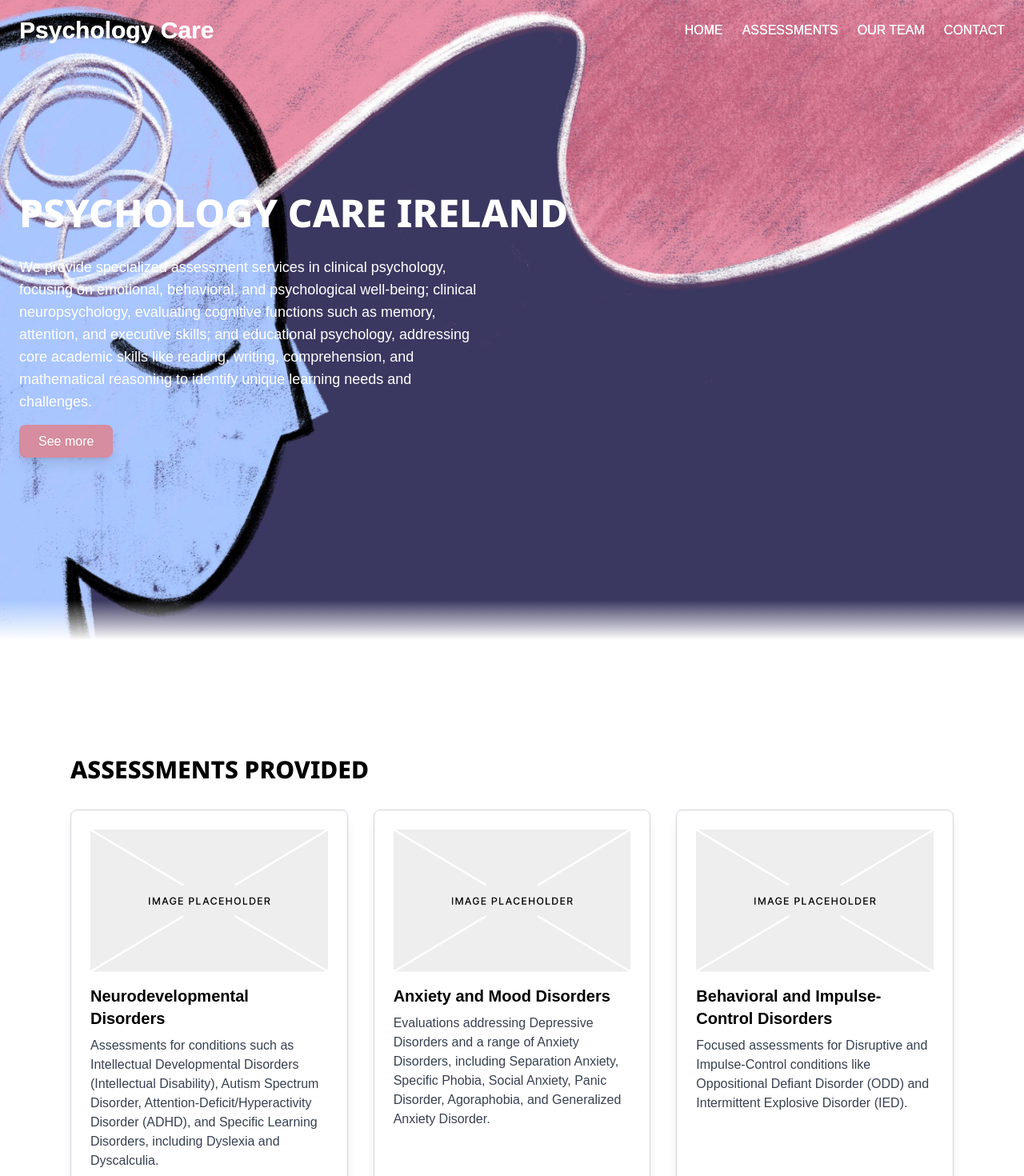
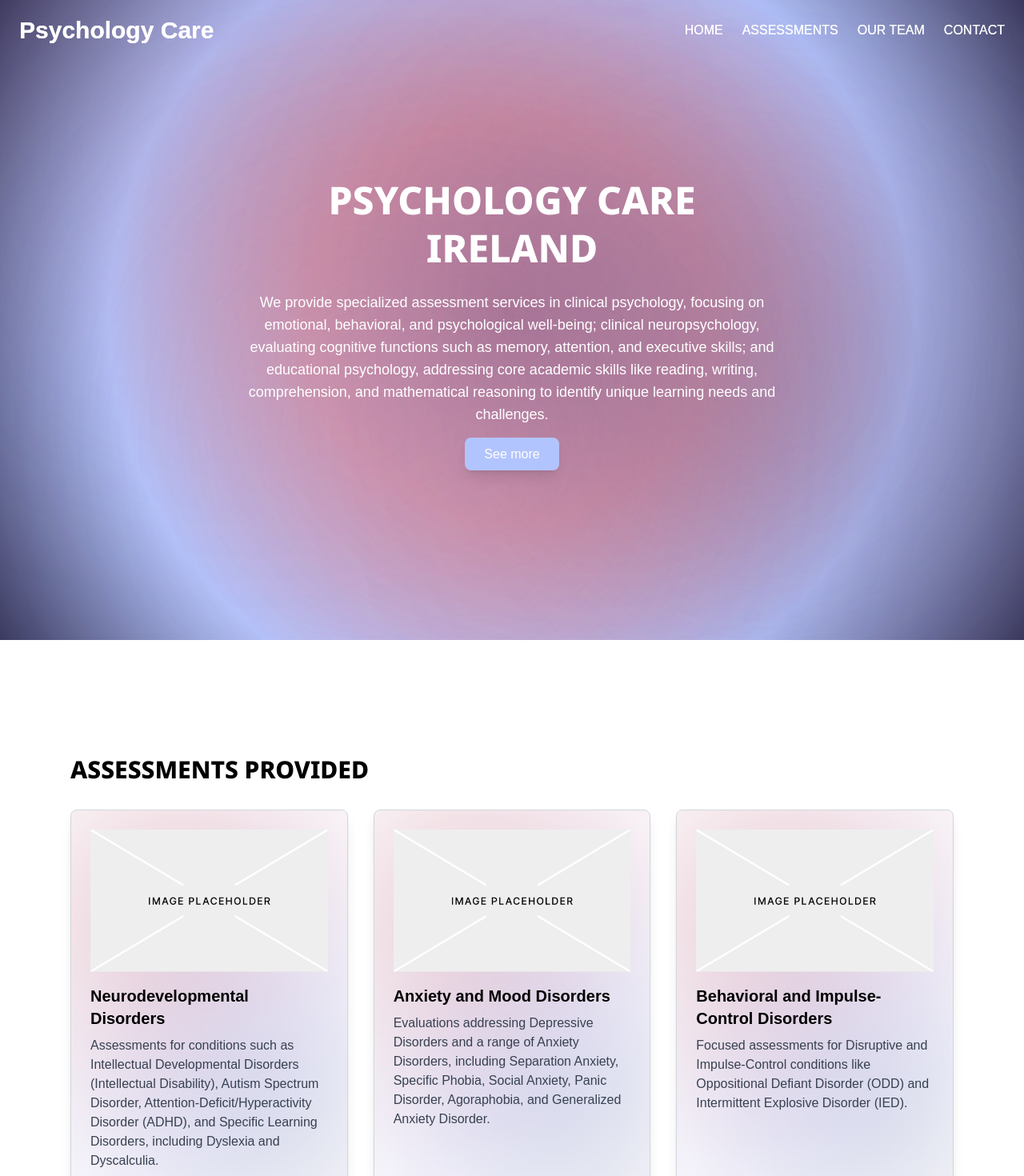
Before and after one commit to MuriloNogr/PsychologyCareIr, a Next.js app: page / in a window 1280 px wide. Shown: the top 1470 px of the page at 80% size. Built offline with nearby package versions, Linux system fonts and the light colour scheme; a web font is replaced by a local one.

Commit message:
new hero background theme with animation, assessments cards new effect added

```diff
--- a/src/components/Assessments.tsx
+++ b/src/components/Assessments.tsx
@@ -3,7 +3,7 @@
 import { useEffect, useState, useRef } from "react";
 import Image from "next/image";
 import Link from "next/link";
-import "@/styles/assessments.css"; // Arquivo de estilos separado
+import "@/styles/assessments.css"; // Arquivo de estilos atualizado
 import { Noto_Sans } from "next/font/google";
 
 const notoSans = Noto_Sans({
@@ -74,7 +74,9 @@ const Assessments = () => {
 
     return (
         <section ref={sectionRef} id="assessments" className="assessments-section">
-            <h2 className={`assessments-title ${notoSans.className}`}>ASSESSMENTS PROVIDED</h2>
+            <h2 className={`assessments-title ${notoSans.className}`}>
+                ASSESSMENTS PROVIDED
+            </h2>
             <div className="assessments-grid">
                 {assessments.map((item, index) => (
                     <Link
@@ -84,6 +86,7 @@ const Assessments = () => {
                             animatedIndexes.includes(index) ? "flash-hover" : ""
                         }`}
                     >
+                        <div className="assessment-gradient"></div>
                         <div className="assessment-image">
                             <Image
                                 src={item.image}
--- a/src/components/Hero.tsx
+++ b/src/components/Hero.tsx
@@ -1,3 +1,6 @@
+"use client";
+
+import { useEffect, useState } from "react";
 import { Noto_Sans } from "next/font/google";
 import "@/styles/hero.css";
 
@@ -8,12 +11,32 @@ const notoSans = Noto_Sans({
 });
 
 const Hero = () => {
+    const [isVisible, setIsVisible] = useState(false);
+
+    useEffect(() => {
+        setTimeout(() => {
+            setIsVisible(true);
+        }, 200); // Delay para suavizar a entrada do texto
+    }, []);
+
     return (
         <section className="hero">
+            {/* Aurora Background */}
+            <div className="aurora-container">
+                <div className="aurora"></div>
+                <div className="aurora"></div>
+                <div className="aurora"></div>
+                <div className="aurora"></div>
+                <div className="aurora"></div>
+                <div className="aurora"></div>
+            </div>
+
             <div className="hero-container">
-                {/* Texto */}
-                <div className="hero-text">
-                    <h1 className={`hero-title ${notoSans.className}`}>PSYCHOLOGY CARE IRELAND</h1>
+                {/* Texto principal com Fade-in */}
+                <div className={`hero-text ${isVisible ? "fade-in" : ""}`}>
+                    <h1 className={`hero-title ${notoSans.className}`}>
+                        PSYCHOLOGY CARE IRELAND
+                    </h1>
                     <p>
                         We provide specialized assessment services in clinical psychology, focusing on emotional, behavioral,
                         and psychological well-being; clinical neuropsychology, evaluating cognitive functions such as memory,
@@ -21,14 +44,11 @@ const Hero = () => {
                         writing, comprehension, and mathematical reasoning to identify unique learning needs and challenges.
                     </p>
                     <div className="hero-btn-container">
-                        <a href="#assessments" className="hero-btn">See more</a>
+                        <a href="#assessments" className="hero-btn">
+                            See more
+                        </a>
                     </div>
                 </div>
-
-                {/*/!* Imagem *!/*/}
-                {/*<div className="hero-image">*/}
-                {/*    <Image src="/ImagePlaceholder.png" alt="Consultório de Psicologia" width={512} height={0} />*/}
-                {/*</div>*/}
             </div>
         </section>
     );
--- a/src/styles/assessments.css
+++ b/src/styles/assessments.css
@@ -1,8 +1,8 @@
 @import "./tailwind.css";
 
+/* Estrutura geral da seção */
 .assessments-section {
     @apply py-16 px-6 bg-white text-black;
-    @apply relative w-full h-screen;
 }
 
 .assessments-title {
@@ -13,14 +13,28 @@
     @apply grid grid-cols-1 md:grid-cols-3 gap-8;
 }
 
+/* Configuração geral do Card */
 .assessment-card {
-    @apply bg-white border border-gray-300 rounded-lg shadow-lg p-6 flex flex-col relative overflow-hidden
+    @apply relative bg-white border border-gray-300 rounded-lg shadow-lg p-6 flex flex-col overflow-hidden
     transition-transform duration-300 transform cursor-pointer;
+}
+
+/* Fundo gradiente dinâmico */
+.assessment-gradient {
+    @apply absolute inset-0 opacity-50 transition-opacity duration-500;
+    background: linear-gradient(135deg, #b2677c, #d58d9f, #b2c4fd, #3a385d);
+    filter: blur(100px);
+}
+
+/* Hover para destacar o efeito */
+.assessment-card:hover .assessment-gradient {
+    opacity: 0.8;
+    filter: blur(60px);
 }
 
 /* Imagem */
 .assessment-image {
-    @apply flex justify-center mb-4;
+    @apply flex justify-center mb-4 relative z-10;
 }
 
 .assessment-img {
@@ -29,15 +43,15 @@
 
 /* Título */
 .assessment-title {
-    @apply text-xl font-semibold mb-2 text-left;
+    @apply text-xl font-semibold mb-2 text-left relative z-10;
 }
 
 /* Descrição */
 .assessment-description {
-    @apply text-gray-700 text-left;
+    @apply text-gray-700 text-left relative z-10;
 }
 
-/* See more */
+/* See More */
 .see-more {
     @apply absolute bottom-4 right-4 text-[#3a385d] font-semibold text-sm opacity-0 transition-opacity duration-300;
 }
--- a/src/styles/ethical.css
+++ b/src/styles/ethical.css
@@ -2,7 +2,6 @@
 
 .ethical-section {
     @apply py-16 px-6 bg-white text-black;
-    @apply relative w-full h-screen;
 }
 
 .ethical-container {
--- a/src/styles/hero.css
+++ b/src/styles/hero.css
@@ -1,51 +1,97 @@
 @import "./tailwind.css";
 
+/* Estrutura principal do Hero */
 .hero {
-    @apply relative w-full h-screen flex items-center;
-    background: url('/banner.jpeg') center/cover no-repeat;
-    position: relative;
+    @apply relative w-full h-screen flex items-center justify-center overflow-hidden;
+    background: radial-gradient(circle at center, #b2677c, #d58d9f, #b2c4fd, #3a385d);
 }
 
-/* Efeito de fade entre hero e header */
-.hero::after {
-    content: "";
-    position: absolute;
-    bottom: 0;
-    left: 0;
-    width: 100%;
-    height: 50px;
-    background: linear-gradient(to bottom, rgba(255, 255, 255, 0) 0%, #ffffff 100%);
+/* Container do Aurora Background */
+.aurora-container {
+    @apply absolute inset-0 overflow-hidden;
 }
 
-/* Estiliza o container interno */
-.hero-container {
-    @apply container mx-auto flex flex-col lg:flex-row items-center justify-between px-6 pb-[0%];
+/* Estilização das luzes aurora */
+.aurora {
+    @apply absolute w-[350px] h-[350px] rounded-full opacity-50 blur-[150px] animate-aurora;
 }
 
-/* Quando a classe .scrolled for ativada, o bg some */
-.hero.scrolled {
-    background-image: none;
-    @apply bg-white text-black transition-all duration-500;
+/* Definição das auroras com cores novas */
+.aurora:nth-child(1) {
+    background: #b2677c;
+    top: 5%;
+    left: 10%;
 }
 
-.hero-text {
-    @apply max-w-xl text-left space-y-6;
+.aurora:nth-child(2) {
+    background: #d58d9f;
+    top: 35%;
+    right: 15%;
 }
 
-.hero-text h1 {
-    @apply text-5xl font-bold text-[#ffffff] leading-tight whitespace-nowrap;
+.aurora:nth-child(3) {
+    background: #b2c4fd;
+    bottom: 10%;
+    left: 20%;
 }
 
-.hero-text p {
-    @apply text-lg text-[#ffffff];
+.aurora:nth-child(4) {
+    background: #3a385d;
+    bottom: 15%;
+    right: 10%;
 }
 
-/* Adicionado espaçamento correto no botão */
+.aurora:nth-child(5) {
+    background: #e8a0b3;
+    top: 50%;
+    left: 30%;
+}
+
+.aurora:nth-child(6) {
+    background: #6d72c3;
+    bottom: 30%;
+    right: 30%;
+}
+
+/* Animação aprimorada */
+@keyframes auroraMove {
+    0%, 100% {
+        transform: translateY(0px) translateX(0px) scale(1);
+    }
+    50% {
+        transform: translateY(-50px) translateX(50px) scale(1.2);
+    }
+}
+
+.animate-aurora {
+    animation: auroraMove 8s infinite alternate ease-in-out;
+}
+
+/* Efeito de Fade-in para o texto */
+.hero-text {
+    @apply text-center text-white relative z-10 max-w-2xl space-y-6 opacity-0 translate-y-10 transition-all duration-1000 ease-out;
+}
+
+/* Quando a classe "fade-in" for ativada, o texto aparece suavemente */
+.hero-text.fade-in {
+    @apply opacity-100 translate-y-0;
+}
+
+/* Título do Hero */
+.hero-text h1 {
+    @apply text-5xl font-bold leading-tight;
+}
+
+/* Parágrafo */
+.hero-text p {
+    @apply text-lg;
+}
+
+/* Botão */
 .hero-btn-container {
     @apply mt-6;
 }
 
-/* Estilização do botão */
 .hero-btn {
-    @apply bg-[#d58d9f] text-white px-6 py-3 rounded-lg shadow-lg hover:bg-[#3a385d] transition cursor-pointer;
+    @apply bg-[#b2c4fd] text-white px-6 py-3 rounded-lg shadow-lg hover:bg-[#3a385d] transition;
 }
```
